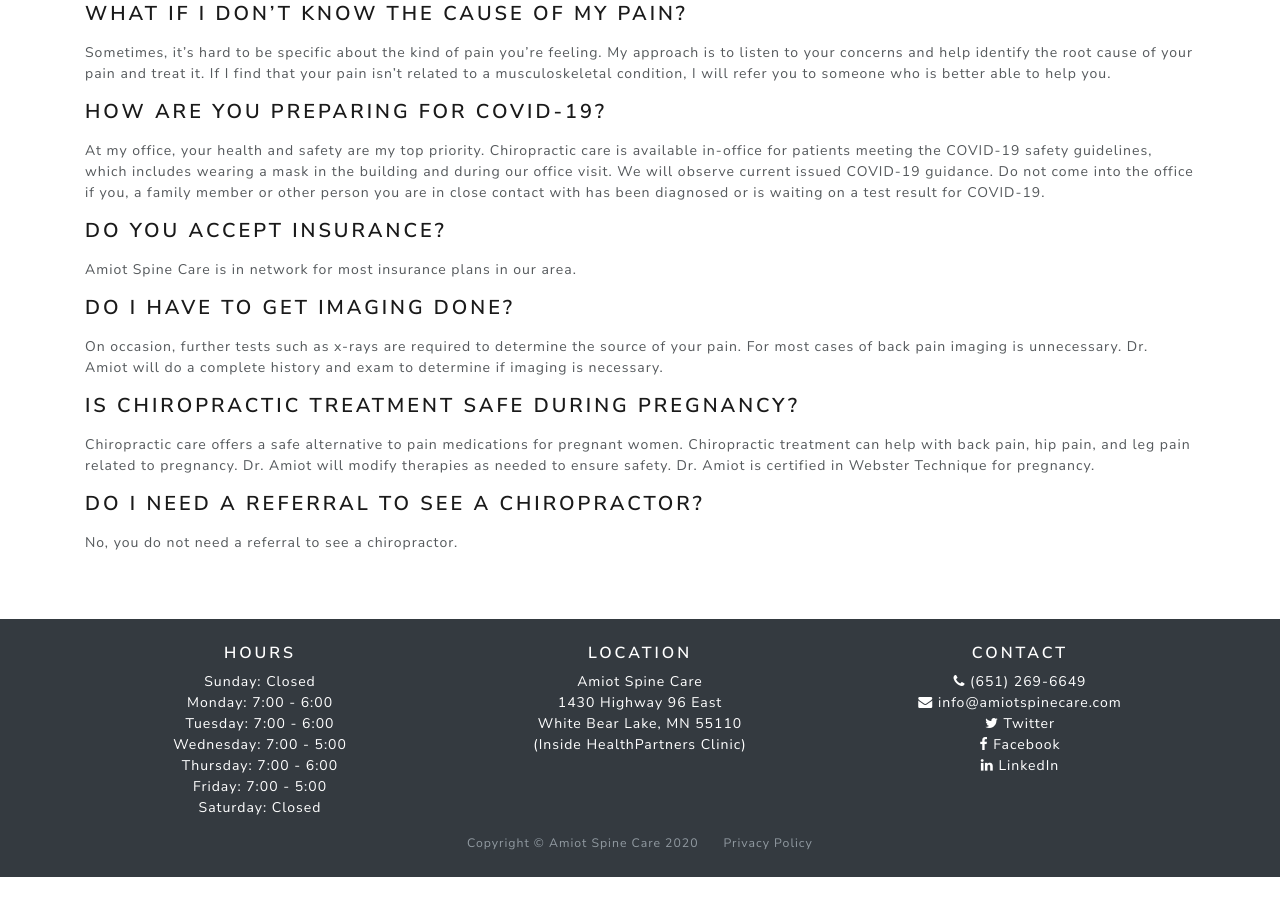
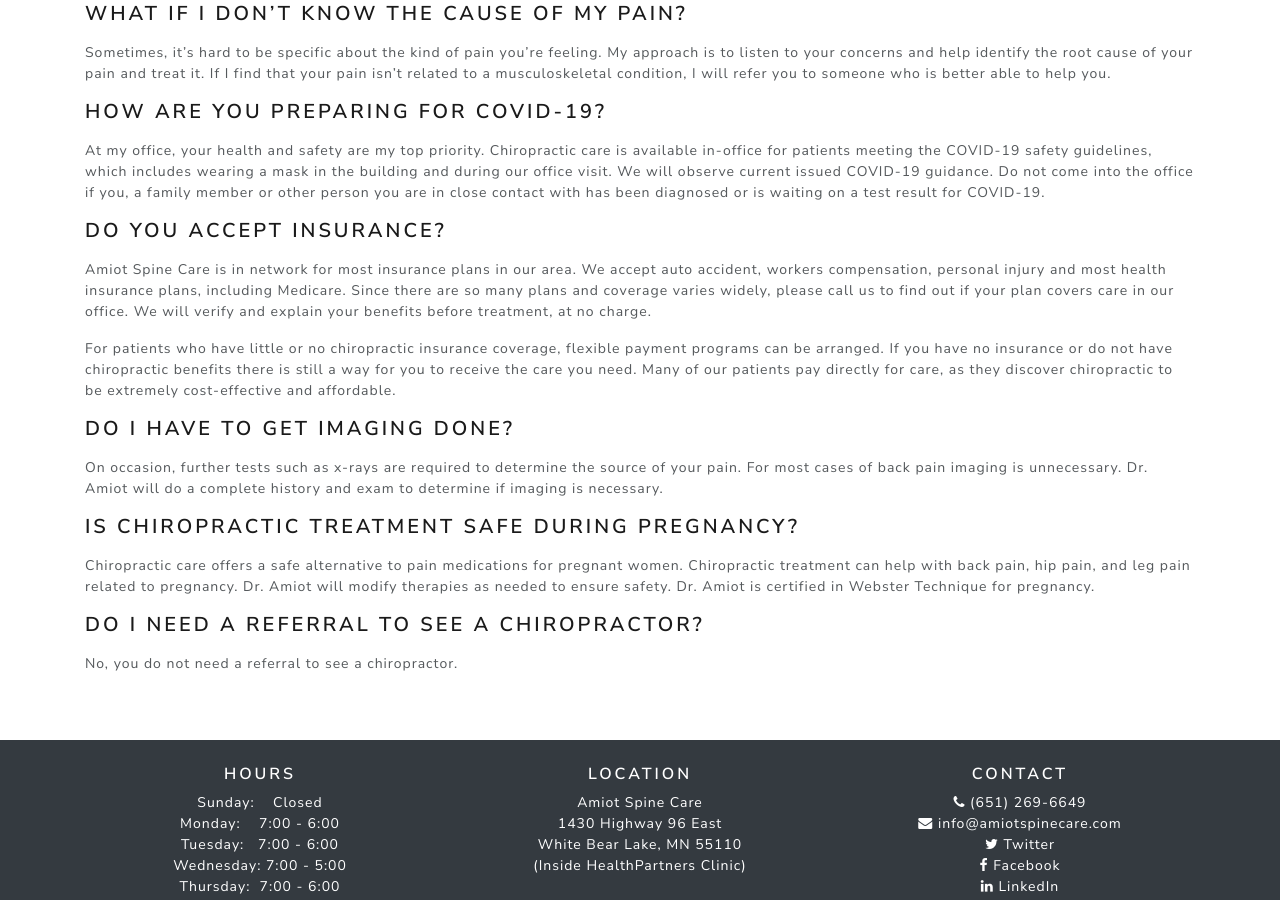
Before and after one commit to amiotspinecare/amiotspinecare.github.io, a Jekyll site: the page built from index.md, in a window 1280 px wide and 900 px high, scrolled down 2004 px. Built offline with Jekyll 4.4.1, drawn with Linux system fonts in a browser that asks for light colours; nearby versions of some CDN libraries; before the commit the page ends 2881 px from its top, so only the background shows below that.

Commit message:
chore: Update FAQ

```diff
--- a/_config.yml
+++ b/_config.yml
@@ -98,10 +98,12 @@ contact:
   email: info@amiotspinecare.com
   email_url: 'mailto:info@amiotspinecare.com'
   hours:
-    '**Sunday:**    Closed<br> **Monday:**    7:00 - 6:00<br>
-    **Tuesday:**   7:00 - 6:00<br> **Wednesday:** 7:00 - 5:00<br>
-    **Thursday:**  7:00 - 6:00<br> **Friday:**    7:00 - 5:00<br>
-    **Saturday:**  Closed'
+    '**Sunday:**&nbsp;&nbsp;&nbsp;&nbsp;Closed<br>
+    **Monday:**&nbsp;&nbsp;&nbsp;&nbsp;7:00 - 6:00<br>
+    **Tuesday:**&nbsp;&nbsp;&nbsp;7:00 - 6:00<br> **Wednesday:**&nbsp;7:00 -
+    5:00<br> **Thursday:**&nbsp;&nbsp;7:00 - 6:00<br>
+    **Friday:**&nbsp;&nbsp;&nbsp;&nbsp;7:00 - 5:00<br>
+    **Saturday:**&nbsp;&nbsp;Closed'
   section: contact
 
 faqs:
@@ -187,8 +189,20 @@ faqs:
         close contact with has been diagnosed or is waiting on a test result for
         COVID-19.'
     - question: 'Do you accept insurance?'
-      answer:
-        'Amiot Spine Care is in network for most insurance plans in our area.'
+      answer: 'Amiot Spine Care is in network for most insurance plans in our
+        area. We accept auto accident, workers compensation, personal injury and
+        most health insurance plans, including Medicare. Since there are so many
+        plans and coverage varies widely, please call us to find out if your
+        plan covers care in our office. We will verify and explain your benefits
+        before treatment, at no charge.
+
+
+        For patients who have little or no chiropractic insurance coverage,
+        flexible payment programs can be arranged. If you have no insurance or
+        do not have chiropractic benefits there is still a way for you to
+        receive the care you need. Many of our patients pay directly for care,
+        as they discover chiropractic to be extremely cost-effective and
+        affordable.'
     - question: 'Do I have to get imaging done?'
       answer:
         'On occasion, further tests such as x-rays are required to determine the
```
